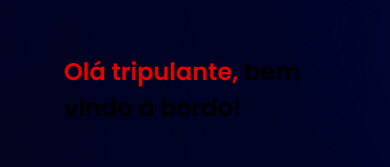
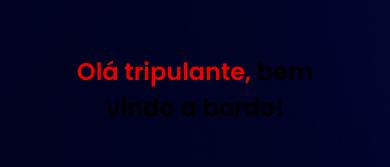
Before and after one commit to Rrissoli/quizFreelaCarlos, a Next.js app: page / in a window 390 px wide. Shown: the part 148-315 px from the top of the page. Built offline with nearby package versions, Linux system fonts and the light colour scheme.

Commit message:
largura botoes

```diff
--- a/app/page.module.css
+++ b/app/page.module.css
@@ -15,6 +15,7 @@
 }
 
 .titulo {
+  text-align: center;
   font-family: 'Poppins';
   font-style: normal;
   font-weight: 600;
@@ -82,6 +83,7 @@
   .titulo {
     font-size: 24px;
     line-height: 36px;
+    text-align: center;
   }
 
   .box {
```
